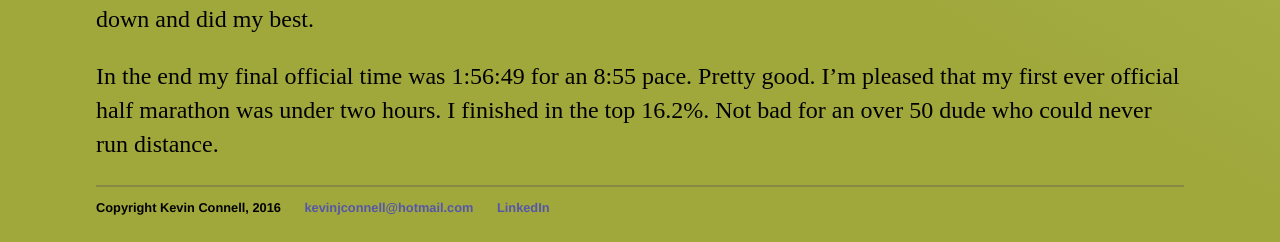
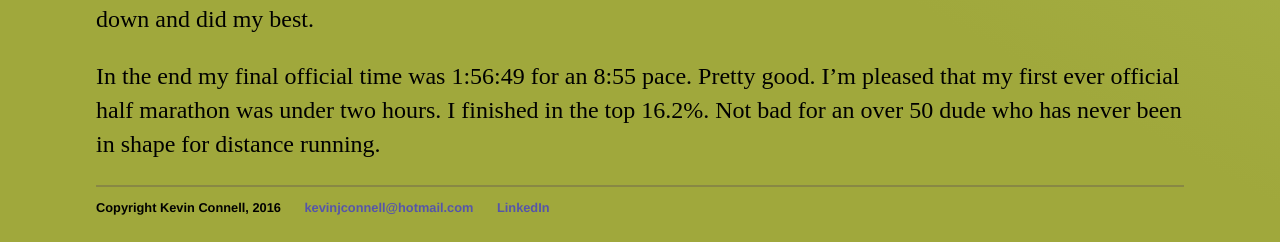
Before and after one commit to mo4dawg/mo4dawg.github.io, a Jekyll site: the page built from _posts/2016-06-20-accidental-marathoner.md, in a window 1280 px wide. Shown: the part 2049-2291 px from the top of the page. Built offline with Jekyll 4.4.1, drawn with Linux system fonts in a browser that asks for light colours.

Commit message:
Update 2016-06-20-accidental-marathoner.md

```diff
--- a/_posts/2016-06-20-accidental-marathoner.md
+++ b/_posts/2016-06-20-accidental-marathoner.md
@@ -19,4 +19,4 @@
 
 Since the pacers had turned off I was pacing myself with a woman I could tell was more experienced than me who had also been in the pack following the pacers.  But as we went through the tunnel she was slightly pulling away from me.  I was beyond able to keep up with her but I kept her in my sights so I could judge how far I was falling back.  She was clearly holding about an 8:45 pace and my pace was creeping over 9:00 minutes per mile.  As we rounded the corner around Fourth Avenue I was actually passed by a few people.  That had happened rarely so I knew I was continuing to lose pace so I dug deep and stayed with those folks.  But then when I thought we were going to stay at street level there was an on ramp up to Edgar Martinez Way.  That killed me.  So I bared down and did my best.
 
-In the end my final official time was 1:56:49 for an 8:55 pace.  Pretty good.  I'm pleased that my first ever official half marathon was under two hours.  I finished in the top 16.2%.  Not bad for an over 50 dude who could never run distance.
+In the end my final official time was 1:56:49 for an 8:55 pace.  Pretty good.  I'm pleased that my first ever official half marathon was under two hours.  I finished in the top 16.2%.  Not bad for an over 50 dude who has never been in shape for distance running.
```
